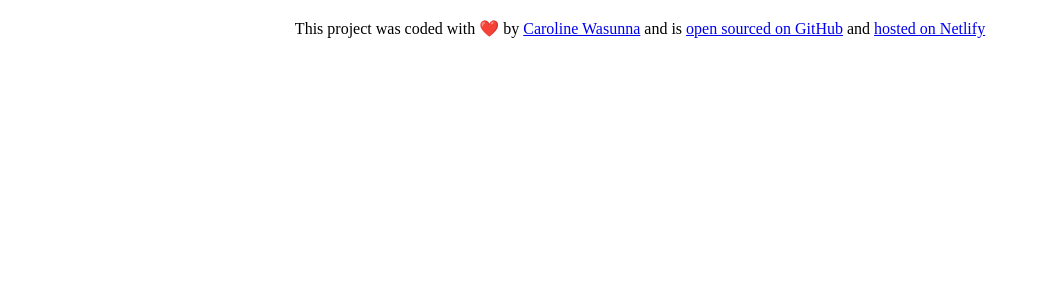
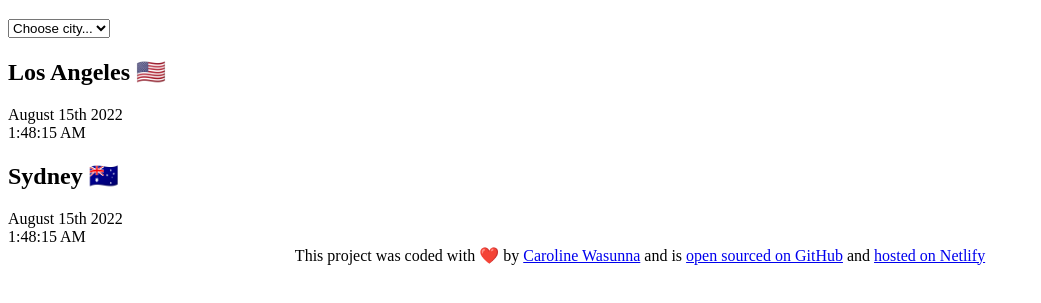
Before and after one commit to carolinewasunna/world-clock, a plain HTML site: page index.html in a window 1280 px wide. Shown: the part 61-364 px from the top of the page, without its empty margins (0-1041 px from the left). Drawn offline with Linux system fonts and the light colour scheme.

Commit message:
Added the basic HTML

```diff
--- a/index.html
+++ b/index.html
@@ -7,7 +7,28 @@
     <title>World Clock - Caroline Wasunna</title>
 </head>
 <body>
-    <h1>World Clock</h1>
+    <div class="container">
+       <h1>World Clock</h1>
+
+       <select name="" id=""><option value="">Choose city...</option>
+        <option value="">London</option>
+        <option value="">New York</option>
+        <option value="">Auckland</option>
+       </select>
+    </div>
+
+    <div class="city">
+      <h2>Los Angeles 🇺🇸</h2>
+      <div class="date">August 15th 2022</div>
+      <div class="time">1:48:15 AM</div>
+    </div>
+
+    <div class="city">
+        <h2>Sydney 🇦🇺</h2>
+        <div class="date">August 15th 2022</div>
+        <div class="time">1:48:15 AM</div>
+      </div>
+
     <footer>
          This project was coded with ❤️ by <a href="https://github.com/carolinewasunna" target="_blank">Caroline Wasunna</a>
          and is <a href="https://github.com/carolinewasunna/world-clock" target="_blank">open sourced on GitHub</a>
```
